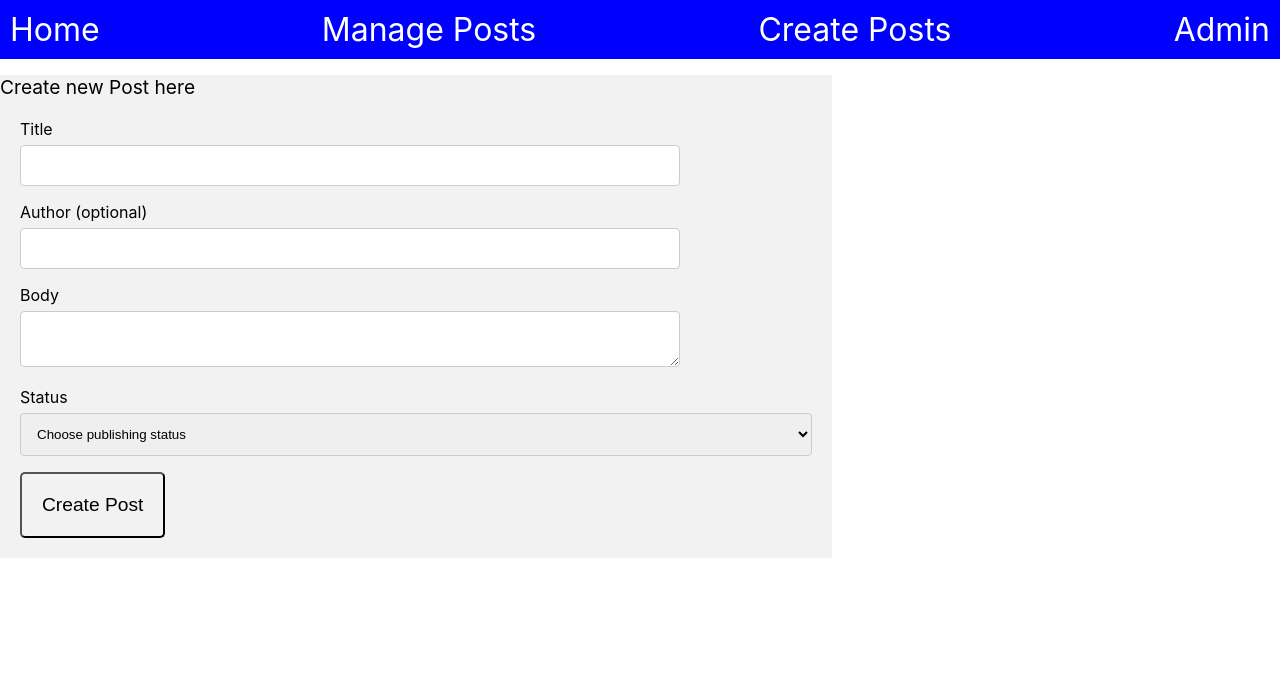
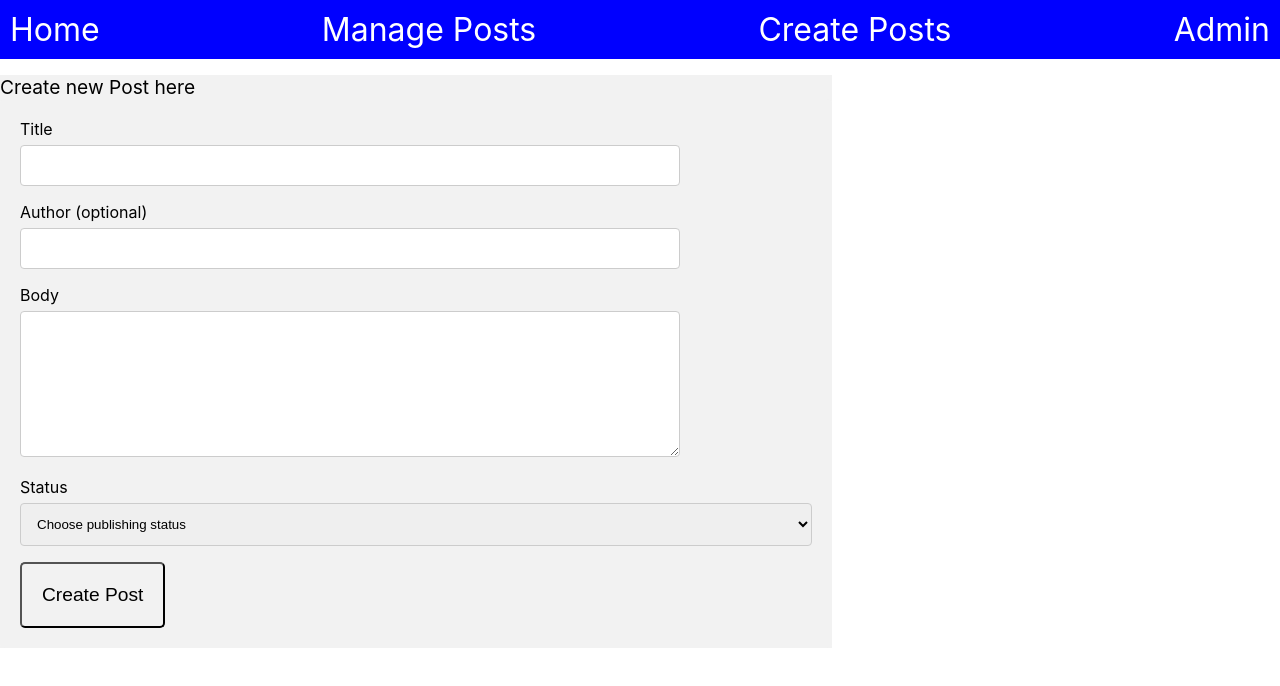
Before and after one commit to DavyFungALoi/Blog-API, a React (Create React App) app in the folder admin-front-end/: page /createpost in a window 1280 px wide. Shown: the top 686 px of the page. Built offline with nearby package versions, Linux system fonts and the light colour scheme.

Commit message:
added CSS pointer & Author ID exact for testing

```diff
--- a/admin-front-end/src/components/CreatePosts/createpost.css
+++ b/admin-front-end/src/components/CreatePosts/createpost.css
@@ -26,6 +26,7 @@
     background-color: #f2f2f2;
     padding: 20px;
     font-size: 1.2rem;
+    cursor: pointer;
 
 }
 
--- a/admin-front-end/src/components/CreatePosts/createpost.js
+++ b/admin-front-end/src/components/CreatePosts/createpost.js
@@ -86,7 +86,7 @@ export default function Createpost() {
           </div>
           <div div className="createpost_formcontainer__body">
             <label htmlFor="body">Body</label>
-            <textarea
+            <textarea rows="8" cols="50"
               name="body"
               type="text"
               value={bodyInput.bodyInput}
```
